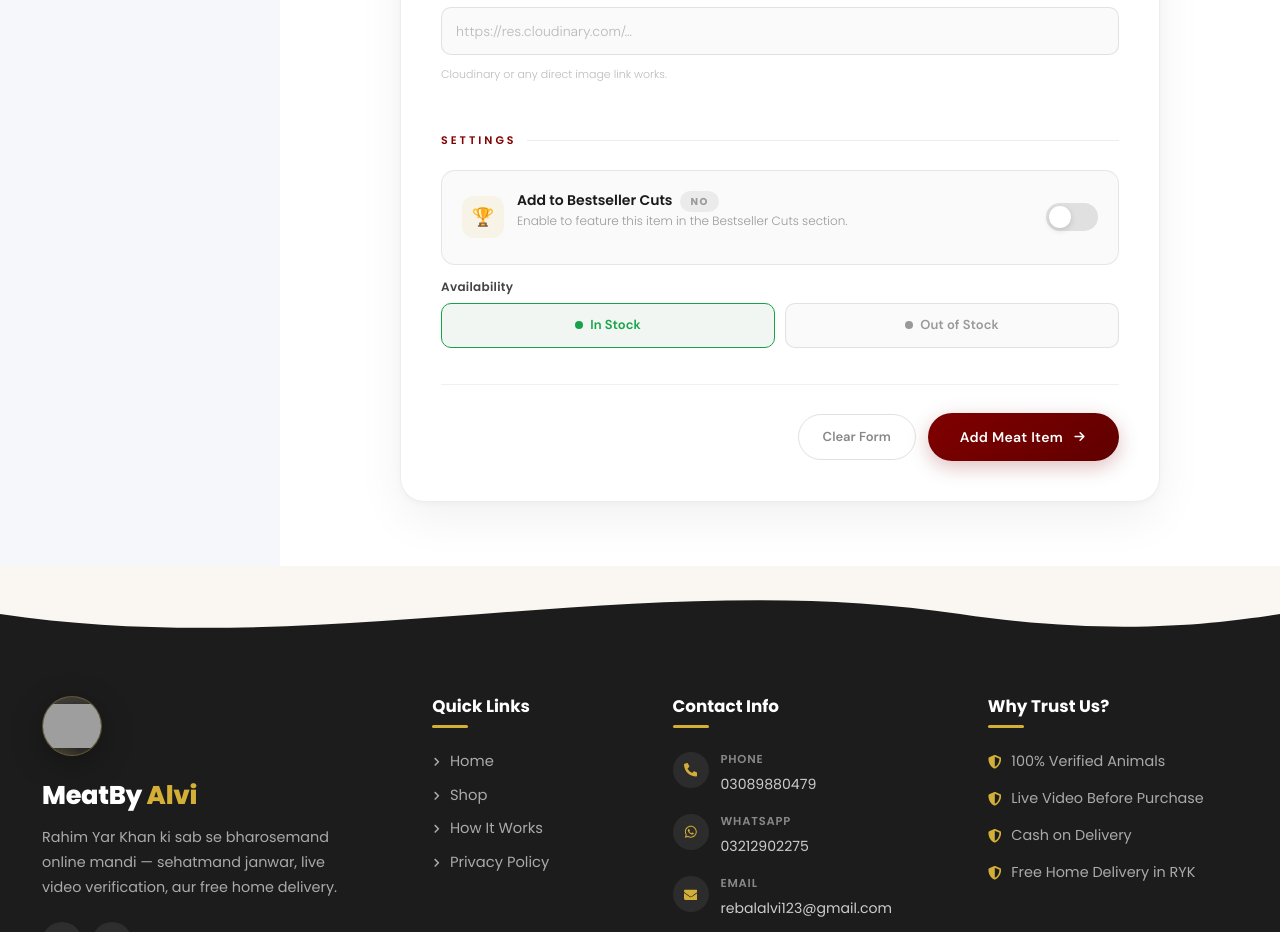
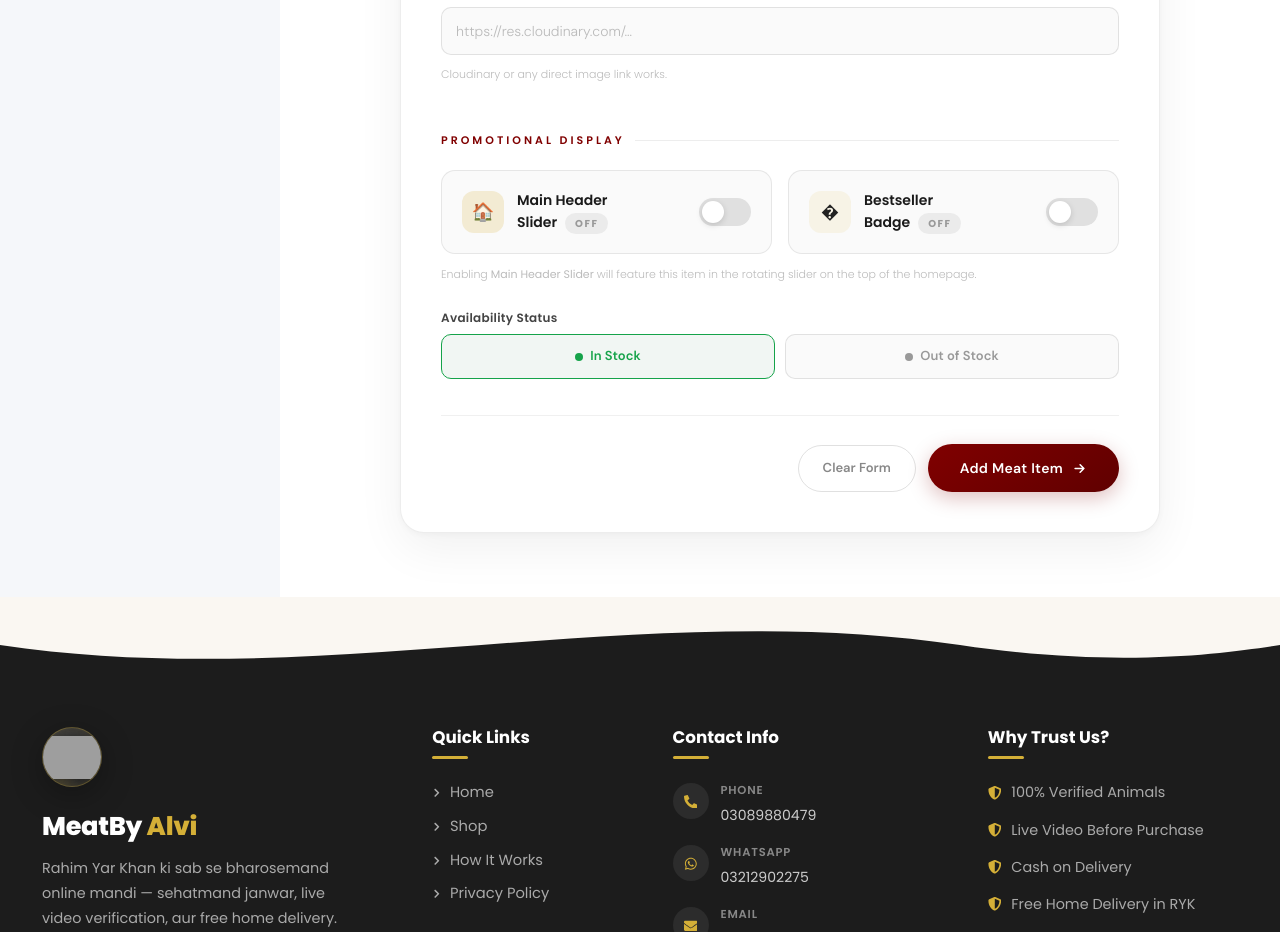
Before and after one commit to Alvi123787/Farm2Meat-Frontend, a React (Vite) app: page /admin/add-animal/meat in a window 1280 px wide. Shown: the part 1060-1992 px from the top of the page. Built offline with nearby package versions, Linux system fonts and the light colour scheme; sample sign-in values are in the browser's storage; grey boxes are pictures that could not be loaded; a web font is replaced by a local one.

Commit message:
update whole  commit

```diff
--- a/src/components/Adminmeatform.jsx
+++ b/src/components/Adminmeatform.jsx
@@ -34,6 +34,7 @@ const INITIAL = {
   description: '',
   isBestseller: false,
   isAvailable: true,
+  showInHeader: false,
   imageUrl: '',
   item_type_id: 2,   // ← Approach 1: Hardcoded as 2 (Meat Item) for this form
 }
@@ -342,32 +343,53 @@ export default function Adminmeatform() {
             </div>
           </div>
 
-          {/* ── Section 4: Settings ── */}
+          {/* ── Section 4: Promotional Display ── */}
           <div className="amf-section">
             <div className="amf-section-label">
-              <span className="amf-section-label-text">Settings</span>
+              <span className="amf-section-label-text">Promotional Display</span>
               <span className="amf-section-label-line" />
+            </div>
+
+            <div className="amf-row">
+              {/* Home Header toggle */}
+              <div
+                className={`amf-toggle-card ${form.showInHeader ? 'is-active' : ''}`}
+                onClick={() => set('showInHeader', !form.showInHeader)}
+              >
+                <div className="amf-toggle-left">
+                  <div className="amf-toggle-icon-wrap" style={{ background: 'rgba(212,175,55,0.2)' }}>🏠</div>
+                  <div className="amf-toggle-info">
+                    <p className="amf-toggle-title">
+                      Main Header Slider
+                      <span className={`amf-toggle-status ${form.showInHeader ? 'on' : ''}`}>
+                        {form.showInHeader ? 'ACTIVE' : 'OFF'}
+                      </span>
+                    </p>
+                  </div>
+                </div>
+                <label className="amf-switch" onClick={e => e.stopPropagation()}>
+                  <input
+                    type="checkbox"
+                    checked={form.showInHeader}
+                    onChange={e => set('showInHeader', e.target.checked)}
+                  />
+                  <span className="amf-switch-track" />
+                </label>
               </div>
 
               {/* Bestseller toggle */}
               <div
                 className={`amf-toggle-card ${form.isBestseller ? 'is-active' : ''}`}
                 onClick={() => set('isBestseller', !form.isBestseller)}
-              style={{ marginBottom: 12 }}
               >
                 <div className="amf-toggle-left">
-                <div className="amf-toggle-icon-wrap">🏆</div>
+                  <div className="amf-toggle-icon-wrap">�</div>
                   <div className="amf-toggle-info">
                     <p className="amf-toggle-title">
-                    Add to Bestseller Cuts
+                      Bestseller Badge
                       <span className={`amf-toggle-status ${form.isBestseller ? 'on' : ''}`}>
-                      {form.isBestseller ? 'YES' : 'NO'}
+                        {form.isBestseller ? 'ON' : 'OFF'}
                       </span>
-                  </p>
-                  <p className="amf-toggle-desc">
-                    {form.isBestseller
-                      ? 'This item will appear in the Bestseller Cuts section on the homepage.'
-                      : 'Enable to feature this item in the Bestseller Cuts section.'}
                     </p>
                   </div>
                 </div>
@@ -380,10 +402,16 @@ export default function Adminmeatform() {
                   <span className="amf-switch-track" />
                 </label>
               </div>
+            </div>
 
+            <p className="amf-helper" style={{ marginTop: '12px' }}>
+              Enabling <strong>Main Header Slider</strong> will feature this item in the rotating slider on the top of the homepage.
+            </p>
+
+            <div style={{ marginTop: '24px' }}>
               {/* Availability */}
               <div className="amf-field">
-              <label className="amf-label">Availability</label>
+                <label className="amf-label">Availability Status</label>
                 <div className="amf-avail-row">
                   <button
                     type="button"
@@ -401,6 +429,7 @@ export default function Adminmeatform() {
                     <span className="amf-avail-dot" />
                     Out of Stock
                   </button>
+                </div>
               </div>
             </div>
           </div>
--- a/src/components/HomeHeader.jsx
+++ b/src/components/HomeHeader.jsx
@@ -3,6 +3,7 @@
 import { useEffect, useState } from "react";
 import { useNavigate } from "react-router-dom";
 import usePwaInstall from "../hooks/usePwaInstall";
+import api from "../services/api";
 import "../css/HomeHeader.css";
 
 const INSTALL_FEEDBACK_TIMEOUT_MS = 3200;
@@ -36,7 +37,30 @@ const HomeHeader = () => {
   const [installFeedback, setInstallFeedback] = useState("");
   const [activeSlide, setActiveSlide] = useState(0);
   const [isPaused, setIsPaused] = useState(false);
+  const [slides, setSlides] = useState(HERO_IMAGES);
   const { canInstall, isInstalled, needsManualInstall, promptInstall } = usePwaInstall();
+
+  useEffect(() => {
+    const fetchHeaderItems = async () => {
+      try {
+        const response = await api.get('/api/meat-items?showInHeader=true&isAvailable=true');
+        if (response.data.success && response.data.data.length > 0) {
+          const dynamicSlides = response.data.data.map(item => ({
+            src: item.imageUrl,
+            alt: item.name,
+            badge: item.badge || "Featured",
+            titleTop: item.name.split(' ').slice(0, 2).join(' '),
+            titleBottom: item.name.split(' ').slice(2).join(' ') || "Special",
+            id: item._id
+          }));
+          setSlides(dynamicSlides);
+        }
+      } catch (error) {
+        console.error("Error fetching header items:", error);
+      }
+    };
+    fetchHeaderItems();
+  }, []);
 
   useEffect(() => {
     const timer = setTimeout(() => setLoaded(true), 100);
@@ -50,16 +74,16 @@ const HomeHeader = () => {
   }, [installFeedback]);
 
   useEffect(() => {
-    if (HERO_IMAGES.length <= 1) return;
+    if (slides.length <= 1) return;
     if (isPaused) return;
     if (getPrefersReducedMotion()) return;
 
     const intervalId = setInterval(() => {
-      setActiveSlide((prev) => (prev + 1) % HERO_IMAGES.length);
+      setActiveSlide((prev) => (prev + 1) % slides.length);
     }, SLIDE_INTERVAL_MS);
 
     return () => clearInterval(intervalId);
-  }, [isPaused]);
+  }, [isPaused, slides.length]);
 
   useEffect(() => {
     if (typeof window === "undefined" || typeof window.matchMedia !== "function") return;
@@ -106,7 +130,7 @@ const HomeHeader = () => {
       ? "Add to Home Screen"
       : "Install App";
 
-  const currentSlide = HERO_IMAGES[activeSlide];
+  const currentSlide = slides[activeSlide];
 
   return (
     <section
@@ -120,7 +144,7 @@ const HomeHeader = () => {
       {/* Background slider */}
       <div className="hero__background">
         <div className="hero__slider">
-          {HERO_IMAGES.map((image, index) => (
+          {slides.map((image, index) => (
             <img
               key={`${image.src}-${index}`}
               src={image.src}
```
Lines whose indentation alone changed are shown as unchanged.
